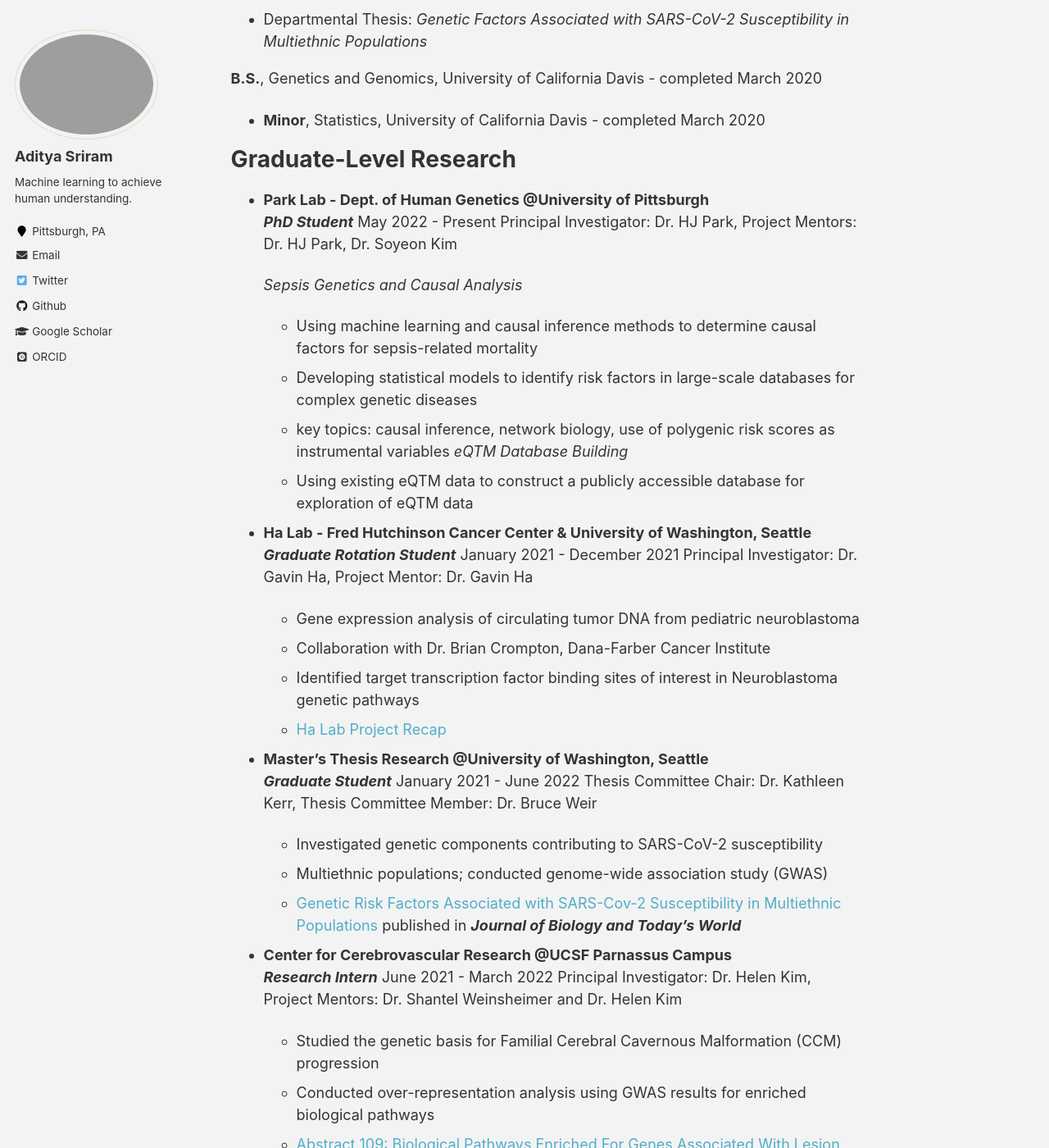
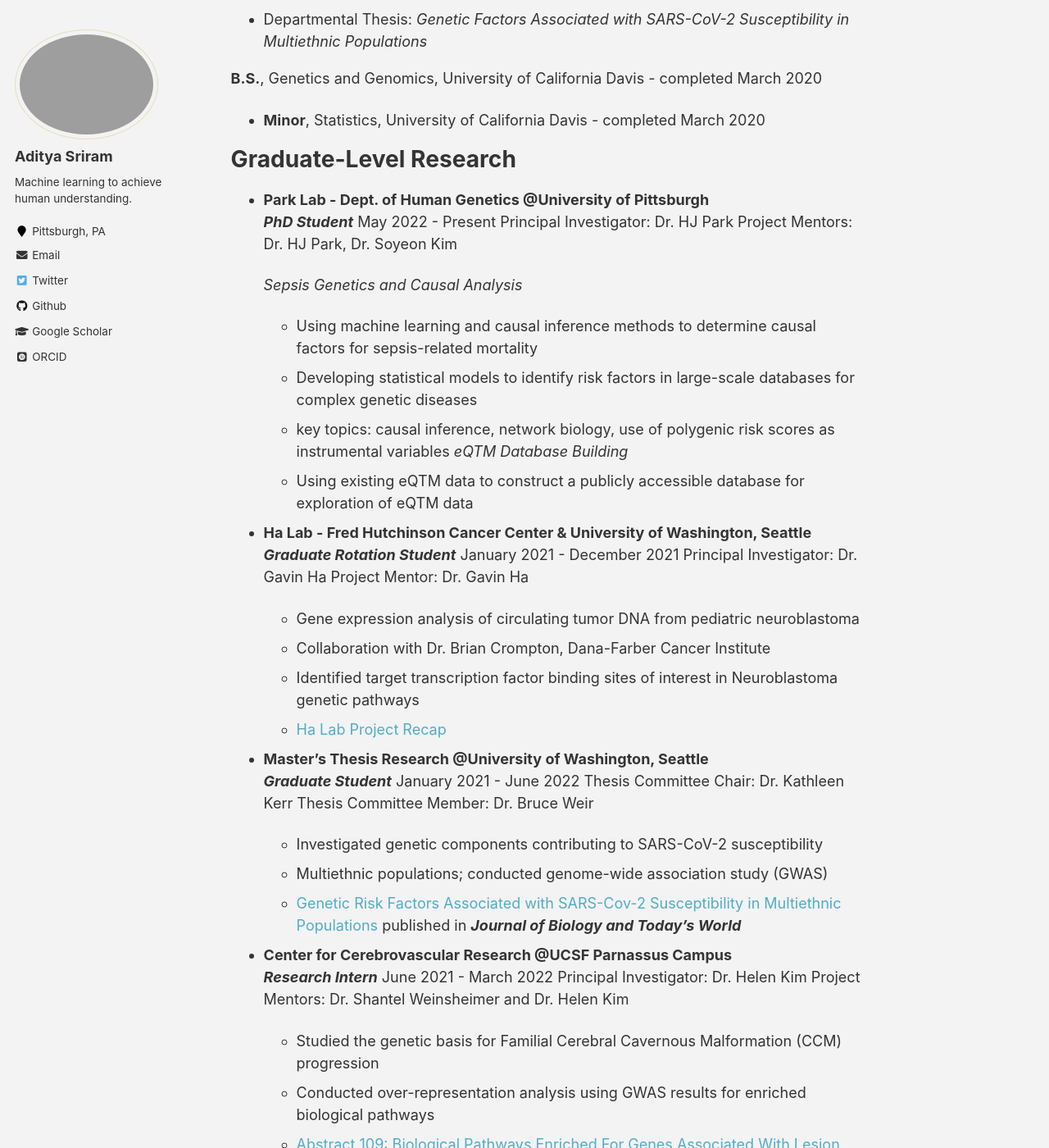
Before and after one commit to ads303/ads303.github.io, a Jekyll site: the page built from _pages/cv.md, in a window 1280 px wide and 1400 px high, scrolled down 275 px. Shown: the whole window at 82% size. Built offline with Jekyll 4.4.1, drawn with Linux system fonts in a browser that asks for light colours; some web fonts are replaced; some of the changed text lies outside the part shown.

Commit message:
Update cv.md

```diff
--- a/_pages/cv.md
+++ b/_pages/cv.md
@@ -23,20 +23,19 @@ Graduate-Level Research
 *  **Park Lab - Dept. of Human Genetics @University of Pittsburgh**
    ***PhD Student***
    May 2022 - Present
-   Principal Investigator: Dr. HJ Park, Project Mentors: Dr. HJ Park, Dr. Soyeon Kim
+   Principal Investigator: Dr. HJ Park  Project Mentors: Dr. HJ Park, Dr. Soyeon Kim
 
    *Sepsis Genetics and Causal Analysis*
    * Using machine learning and causal inference methods to determine causal factors for sepsis-related mortality
    * Developing statistical models to identify risk factors in large-scale databases for complex genetic diseases
-   * key topics: causal inference, network biology, use of polygenic risk scores as instrumental variables
-   *eQTM Database Building*
+   * key topics: causal inference, network biology, use of polygenic risk scores as instrumental variables  *eQTM Database Building*
    * Using existing eQTM data to construct a publicly accessible database for exploration of eQTM data
 
 
 *  **Ha Lab - Fred Hutchinson Cancer Center & University of Washington, Seattle**
    ***Graduate Rotation Student***
    January 2021 - December 2021
-   Principal Investigator: Dr. Gavin Ha, Project Mentor: Dr. Gavin Ha
+   Principal Investigator: Dr. Gavin Ha  Project Mentor: Dr. Gavin Ha
 
    * Gene expression analysis of circulating tumor DNA from pediatric neuroblastoma
    * Collaboration with Dr. Brian Crompton, Dana-Farber Cancer Institute
@@ -46,8 +45,7 @@ Graduate-Level Research
 
 *  **Master's Thesis Research @University of Washington, Seattle**
    ***Graduate Student***
-   January 2021 - June 2022
-   Thesis Committee Chair: Dr. Kathleen Kerr, Thesis Committee Member: Dr. Bruce Weir
+   January 2021 - June 2022  Thesis Committee Chair: Dr. Kathleen Kerr  Thesis Committee Member: Dr. Bruce Weir
 
    * Investigated genetic components contributing to SARS-CoV-2 susceptibility
    * Multiethnic populations; conducted genome-wide association study (GWAS)
@@ -56,8 +54,7 @@ Graduate-Level Research
 
 *  **Center for Cerebrovascular Research @UCSF Parnassus Campus**
    ***Research Intern***
-   June 2021 - March 2022
-   Principal Investigator: Dr. Helen Kim, Project Mentors: Dr. Shantel Weinsheimer and Dr. Helen Kim
+   June 2021 - March 2022  Principal Investigator: Dr. Helen Kim  Project Mentors: Dr. Shantel Weinsheimer and Dr. Helen Kim
 
    * Studied the genetic basis for Familial Cerebral Cavernous Malformation (CCM) progression
    * Conducted over-representation analysis using GWAS results for enriched biological pathways
@@ -66,8 +63,7 @@ Graduate-Level Research
 
 *  **Weiss Lab @UCSF Weill Institute for Neurosciences**
    ***Research Intern***
-   June 2021 - September 2021
-   Principal Investigator: Dr. Lauren Weiss, Project Mentor: Dr. Michela Traglia
+   June 2021 - September 2021  Principal Investigator: Dr. Lauren Weiss  Project Mentor: Dr. Michela Traglia
 
    * Investigated hypothesis that maternal asthma can be a predictor of autism in children
    * Worked extensively with polygenic risk scores and using risk scores as a metric for disease prediction and subsequent prevention
@@ -77,8 +73,7 @@ Undergraduate-level Research
 ======
 * **Dennis Lab - Human Genomics, Evolution, and Disease Genetics @UC Davis**
   ***Undergraduate Researcher***
-  July 2018 - July 2020
-  Principal Investigator: Dr. Megan Dennis, Project Mentor: Dr. Alexandra Colon-Rodriguez
+  July 2018 - July 2020  Principal Investigator: Dr. Megan Dennis  Project Mentor: Dr. Alexandra Colon-Rodriguez
 
   * Investigated molecular and behavioral characteristics of Autism Spectrum Disorder and studied epilepsy target genes
   * Used Zebrafish as a model organism for all studies
```
